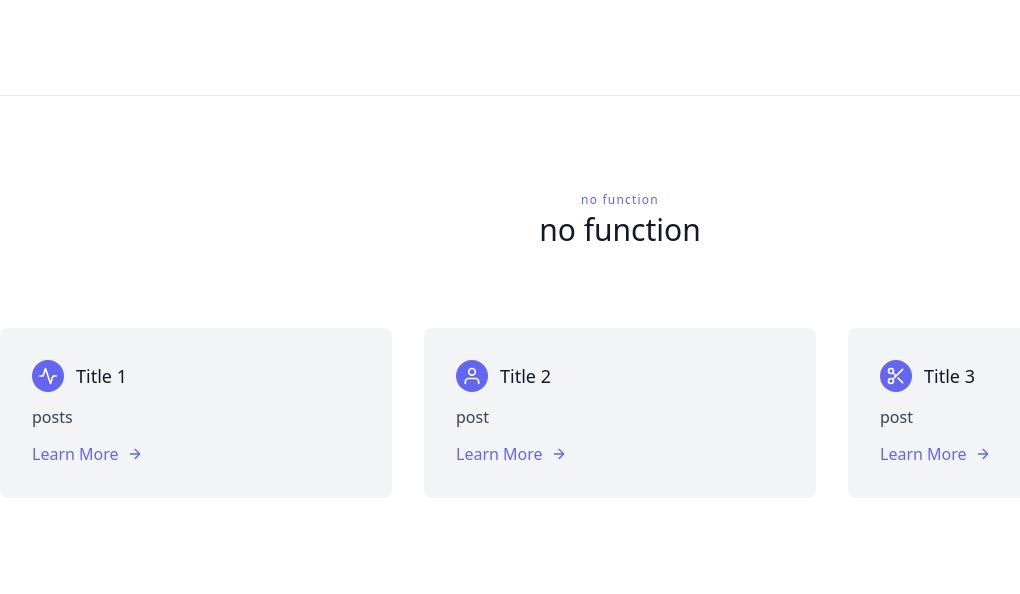
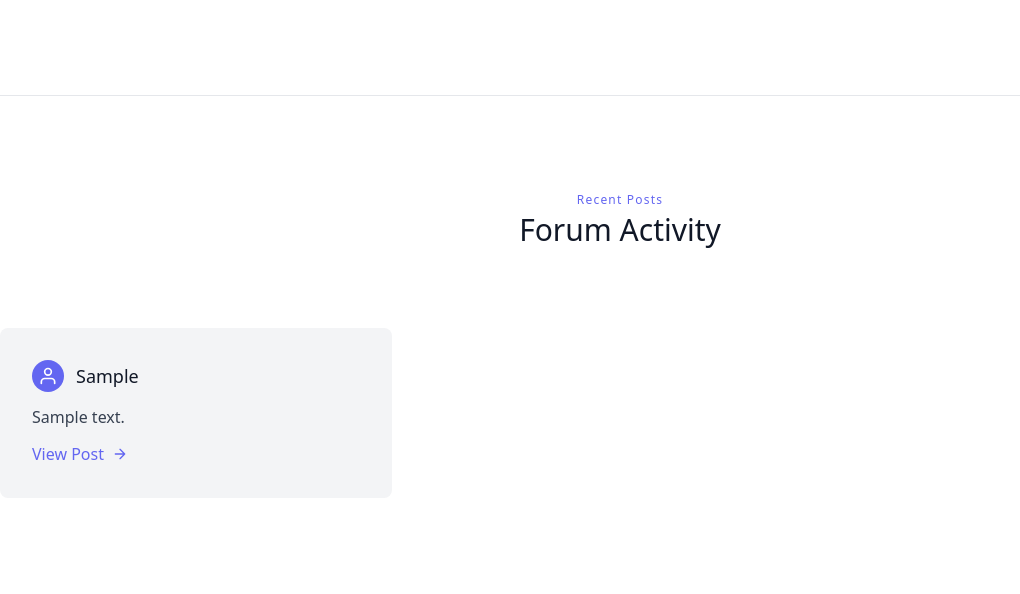
Before and after one commit to kibrik47/BugBuddies, a Flask app: page /forum/1 in a window 1280 px wide. Shown: the part 502-1096 px from the top of the page, without its empty margins (20-1040 px from the left). Run offline with Flask 3, Linux system fonts and the light colour scheme; a database or web service that is not in the repository returns one stand-in record (values such as "Sample title"); some libraries are stand-ins or nearby versions.

Commit message:
Implemented 'post previews' in the forum page, allowing users to see previews of posts and go to their page if they wish to.

```diff
--- a/app.py
+++ b/app.py
@@ -2,8 +2,24 @@ from flask import Flask, render_template, request, redirect, url_for, session, f
 from flask_pymongo import PyMongo
 import bcrypt
 import os
-from bson import ObjectId
+from bson import ObjectId, json_util
 from werkzeug.utils import secure_filename
+
+def fetch_recent_posts(category, limit=5):
+    posts = mongo.db.posts.find({'category': category})
+    all_posts = list(posts)
+    formatted_posts = []
+    for post in all_posts:
+        formatted_post = {
+            'post_id': str(post['_id']),  # Convert ObjectId to string
+            'issue_topic': post['issue_topic'],
+            'short_description': post['description'][:100],  # Limit to the first 100 characters
+            'category': post['category'],
+            # Add other fields you need
+        }
+        formatted_posts.append(formatted_post)
+
+    return formatted_posts
 
 app = Flask(__name__, static_folder='templates/static', static_url_path='/static')
 app.secret_key = "admin"
@@ -23,13 +39,8 @@ def index():
 @app.route('/forum/<category>')
 def forum(category):
     session['category'] = category
-    return render_template('forum.html', category=category)
-
-@app.route('/forum/<category>/unresolved')
-def unresolved_posts(category):
-    # Add logic to fetch unresolved posts for the given category
-    # For now, let's return a simple message
-    return f"Unresolved posts for {category}"
+    all_posts = fetch_recent_posts(category)
+    return render_template('forum.html', category=category, all_posts=all_posts)
 
 @app.route('/forum/<category>/post', methods=['GET', 'POST'])
 def post_issue(category):
--- a/docker-compose.yml
+++ b/docker-compose.yml
@@ -11,7 +11,7 @@ services:
     environment:
       - MONGO_URI=mongodb://mongodb:27017/your_database
     networks:
-      - temp-404_network  # Specify the network name
+      - temp-404_network
 
   mongodb:
     image: mongo:latest
@@ -20,10 +20,10 @@ services:
     volumes:
       - mongodb-data:/data/db
     networks:
-      - temp-404_network  # Specify the network name
+      - temp-404_network
 
 networks:
-  temp-404_network:  # Define the network
+  temp-404_network:
     driver: bridge
 
 volumes:
--- a/templates/forum.html
+++ b/templates/forum.html
@@ -14,14 +14,13 @@
 
             <div class="relative mx-2">
               <input type="text" placeholder="Search" class="border-2 border-gray-300 bg-white h-10 px-5 pr-10 rounded-full text-sm focus:outline-none">
-              <button type="submit" class="absolute right-0 top-0 mt-3 mr-4">
+<button type="submit" class="absolute right-0 top-0 mt-2 mr-2">
     <svg class="h-6 w-6 text-gray-600" xmlns="http://www.w3.org/2000/svg" fill="none" viewBox="0 0 24 24" stroke="currentColor">
         <path stroke-linecap="round" stroke-linejoin="round" stroke-width="2" d="M21 21l-6-6m-1 0a7 7 0 11-14 0 7 7 0 0114 0z" />
     </svg>
 </button>
               <div class="nav flex justify-end">
                 <a href="{{ url_for('index') }}" class="mr-5 hover:text-gray-900">Main</a>
-                <a class="mr-5 hover:text-gray-900">Unresolved Issues</a>
 
                 {% if 'username' in session %}
                     <a href="{{ url_for('login') }}" class="mr-5 hover:text-gray-900">Welcome {{ session['username'] }}!</a>
@@ -46,33 +45,15 @@
           </div>
         </div>
       </section>
+
       <section class="text-gray-700 body-font border-t border-gray-200">
         <div class="container px-5 py-24 mx-auto">
             <div class="flex flex-col text-center w-full mb-20">
-            <h2 class="text-xs text-indigo-500 tracking-widest font-medium title-font mb-1">no function</h2>
-            <h1 class="sm:text-3xl text-2xl font-medium title-font text-gray-900">no function</h1>
+                <h2 class="text-xs text-indigo-500 tracking-widest font-medium title-font mb-1">Recent Posts</h2>
+                <h1 class="sm:text-3xl text-2xl font-medium title-font text-gray-900">Forum Activity</h1>
             </div>
             <div class="flex flex-wrap -m-4">
-            <div class="p-4 md:w-1/3">
-              <div class="flex rounded-lg h-full bg-gray-100 p-8 flex-col">
-                <div class="flex items-center mb-3">
-                  <div class="w-8 h-8 mr-3 inline-flex items-center justify-center rounded-full bg-indigo-500 text-white flex-shrink-0">
-                    <svg fill="none" stroke="currentColor" stroke-linecap="round" stroke-linejoin="round" stroke-width="2" class="w-5 h-5" viewBox="0 0 24 24">
-                      <path d="M22 12h-4l-3 9L9 3l-3 9H2"></path>
-                    </svg>
-                  </div>
-                  <h2 class="text-gray-900 text-lg title-font font-medium">Title 1</h2>
-                </div>
-                <div class="flex-grow">
-                  <p class="leading-relaxed text-base">posts </p>
-                  <a class="mt-3 text-indigo-500 inline-flex items-center">Learn More
-                    <svg fill="none" stroke="currentColor" stroke-linecap="round" stroke-linejoin="round" stroke-width="2" class="w-4 h-4 ml-2" viewBox="0 0 24 24">
-                      <path d="M5 12h14M12 5l7 7-7 7"></path>
-                    </svg>
-                  </a>
-                </div>
-              </div>
-            </div>
+                {% for post in all_posts %}
                     <div class="p-4 md:w-1/3">
                         <div class="flex rounded-lg h-full bg-gray-100 p-8 flex-col">
                             <div class="flex items-center mb-3">
@@ -82,11 +63,11 @@
                                         <circle cx="12" cy="7" r="4"></circle>
                                     </svg>
                                 </div>
-                  <h2 class="text-gray-900 text-lg title-font font-medium">Title 2</h2>
+                                <h2 class="text-gray-900 text-lg title-font font-medium">{{ post.issue_topic }}</h2>
                             </div>
                             <div class="flex-grow">
-                  <p class="leading-relaxed text-base">post</p>
-                  <a class="mt-3 text-indigo-500 inline-flex items-center">Learn More
+                                <p class="leading-relaxed text-base">{{ post.short_description }}</p>
+                                <a href="{{ url_for('view_post', category=category, post_id=post.post_id) }}" class="mt-3 text-indigo-500 inline-flex items-center">View Post
                                   <svg fill="none" stroke="currentColor" stroke-linecap="round" stroke-linejoin="round" stroke-width="2" class="w-4 h-4 ml-2" viewBox="0 0 24 24">
                                       <path d="M5 12h14M12 5l7 7-7 7"></path>
                                   </svg>
@@ -94,31 +75,7 @@
                             </div>
                         </div>
                     </div>
-            <div class="p-4 md:w-1/3">
-              <div class="flex rounded-lg h-full bg-gray-100 p-8 flex-col">
-                <div class="flex items-center mb-3">
-                  <div class="w-8 h-8 mr-3 inline-flex items-center justify-center rounded-full bg-indigo-500 text-white flex-shrink-0">
-                    <svg fill="none" stroke="currentColor" stroke-linecap="round" stroke-linejoin="round" stroke-width="2" class="w-5 h-5" viewBox="0 0 24 24">
-                      <circle cx="6" cy="6" r="3"></circle>
-                      <circle cx="6" cy="18" r="3"></circle>
-                      <path d="M20 4L8.12 15.88M14.47 14.48L20 20M8.12 8.12L12 12"></path>
-                    </svg>
-                  </div>
-                  <h2 class="text-gray-900 text-lg title-font font-medium">Title 3</h2>
-                </div>
-                <div class="flex-grow">
-                  <p class="leading-relaxed text-base">post</p>
-                  <a class="mt-3 text-indigo-500 inline-flex items-center">Learn More
-                    <svg fill="none" stroke="currentColor" stroke-linecap="round" stroke-linejoin="round" stroke-width="2" class="w-4 h-4 ml-2" viewBox="0 0 24 24">
-                      <path d="M5 12h14M12 5l7 7-7 7"></path>
-                    </svg>
-                  </a>
-                </div>
-              </div>
-            </div>
-          </div>
-        </div>
-      </section>
+                {% endfor %}
             </div>
         </div>
     </section>
--- a/templates/view_post.html
+++ b/templates/view_post.html
@@ -17,7 +17,7 @@
               </button>
               <div class="nav flex justify-end">
                 <a href="{{ url_for('index') }}" class="mr-5 hover:text-gray-900">Main</a>
-                <a class="mr-5 hover:text-gray-900">Unresolved Issues</a>
+                <a href="{{ url_for('forum', category=category) }}" class="mr-5 hover:text-gray-900">Forum</a>
 
                 {% if 'username' in session %}
                     <a href="{{ url_for('login') }}" class="mr-5 hover:text-gray-900">Welcome {{ session['username'] }}!</a>
```
Lines whose indentation alone changed are shown as unchanged.
